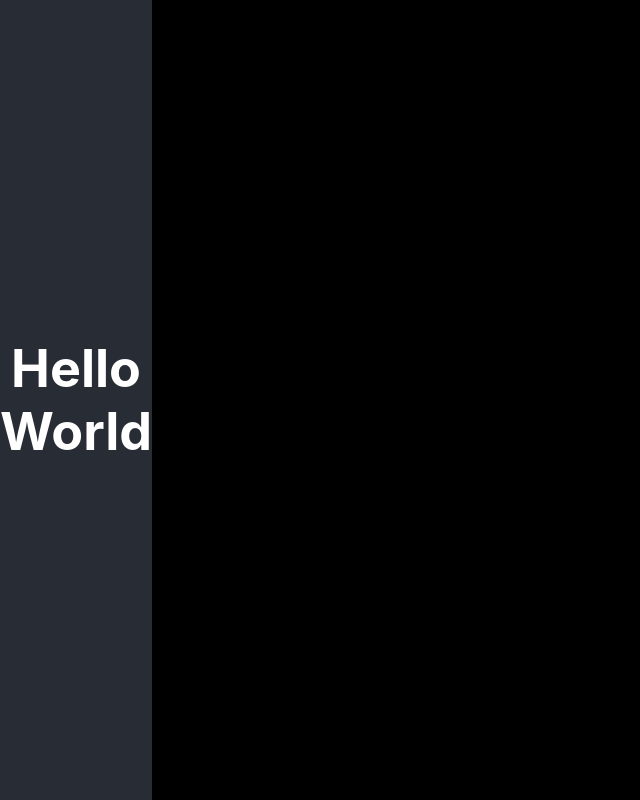
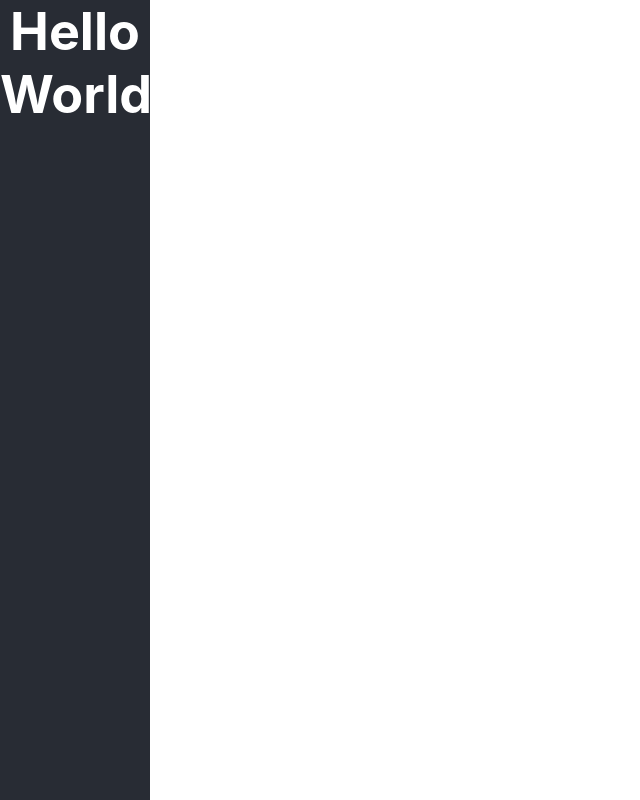
Before and after one commit to MatthewSteckelberg/attackOnTime, a React (Create React App) app in the folder client/: page / in a window 1280 px wide. Shown: the whole page, without its empty margins (0-640 px from the left). Built offline with nearby package versions, Linux system fonts and the light colour scheme.

Commit message:
fixed css

```diff
--- a/client/src/App.css
+++ b/client/src/App.css
@@ -1,5 +1,21 @@
 .App {
   text-align: center;
+  position: relative;
+}
+
+.App-header{
+position: absolute;
+left: 0;
+top: 0;
+width: 150px;
+}
+
+.app-body{
+  position: fixed;
+  left: 150px;
+  top: 0;
+  width: calc(100% - 150px);
+  height: 100%;
 }
 
 .App-logo {
@@ -16,8 +32,6 @@
 .App-header {
   background-color: #282c34;
   min-height: 100vh;
-  display: flex;
-  flex-direction: column;
   align-items: center;
   justify-content: center;
   font-size: calc(10px + 2vmin);
--- a/client/src/App.js
+++ b/client/src/App.js
@@ -2,6 +2,7 @@ import './App.css';
 import { BrowserRouter, Switch, Route, Link } from 'react-router-dom';
 import BayWindow from './games/windows/index.js';
 import FlashlightReact from './games/Flashlight/FlashlightReact';
+
 
 
 
@@ -11,16 +12,18 @@ function App() {
       <header className="App-header">
         <h1>Hello World</h1>
       </header>
-
+      <div className="app-body">
         <BrowserRouter>
           <Switch>
             <Route path="/1">
               <BayWindow />
             </Route>
             <Route path="/2">
-          <FlashlightReact/>
+              <FlashlightReact />
+
             </Route>
             <Route exact path="/3">
+
             </Route>
             <Route path="/4">
             </Route>
@@ -28,7 +31,7 @@ function App() {
             </Route>
           </Switch>
         </BrowserRouter>
-
+      </div>
     </div>
   );
 }
--- a/client/src/games/Flashlight/flashlight.module.css
+++ b/client/src/games/Flashlight/flashlight.module.css
@@ -1,5 +1,8 @@
 /* Flashlight Overlay */
-:root {
+:global .flashlightGame {
+  position: absolute;
+  left: 0;
+  top: 0;
   cursor: none;
   --cursorX: 50vw;
   --cursorY: 50vh;
@@ -10,8 +13,9 @@
     rgba(0,0,0,.5) 80%,
     rgba(0,0,0,0.98) 100%
   );
+  border: 3px solid white;
 }
-:root:before {
+:global .flashlightGame:before {
 
   content: '';
   display: block;
--- a/client/src/games/Flashlight/flashlightReact.js
+++ b/client/src/games/Flashlight/flashlightReact.js
@@ -1,10 +1,11 @@
-//import "./flashlight.module.css"
+import "./flashlight.module.css"
 import "./lightswitch.module.css"
-
+//import Radium from 'radium';
 
 
 
     function FlashlightReact() {
+
 
 
 
@@ -19,7 +20,7 @@ import "./lightswitch.module.css"
           document.addEventListener('mousemove',update)
           document.addEventListener('touchmove',update)
 
-          const TurnOnLights = (event) =>
+          const turnOnLights = (event) =>
           {
             event.preventDefault();
              document.body.style.cursor="pointer";
@@ -32,8 +33,10 @@ import "./lightswitch.module.css"
           }
 
 
-        return (<>
-            <img src="https://cdn.pixabay.com/photo/2012/04/16/13/27/switch-36000_960_720.png" alt="light switch" id="lightSwitch" style="width:200px;height:250px;" onclick={TurnOnLights} />
+        return (
+
+        <div className="flashlightGame">
+            <img src="./images/light-switch-37017_960_720.webp" alt="light switch" id="lightSwitch" onclick={turnOnLights}/>
             <section>
                 <article>
                     <h2>Hidden Headline</h2>
@@ -54,7 +57,9 @@ import "./lightswitch.module.css"
                     <p>Lorem ipsum dolor sit amet, consectetur adipisicing elit. Perspiciatis fugit earum voluptas officia, quasi saepe et commodi, dolores cumque quam fuga ullam, itaque ea dignissimos asperiores adipisci ad eveniet repellendus!</p>
                 </article>
             </section>
-        </>);
+            <div className="test"></div>
+        </div>
+        );
 
     }
-export default FlashlightReact();
+export default FlashlightReact;
--- a/client/src/games/Flashlight/lightswitch.module.css
+++ b/client/src/games/Flashlight/lightswitch.module.css
@@ -1,3 +1,10 @@
+
+
+#lightSwitch{
+  height:250px;
+  width: 200px;
+}
+
 html {
   box-sizing: border-box;
   font-family: 'Arial', sans-serif;
--- a/client/src/games/windows/index.js
+++ b/client/src/games/windows/index.js
@@ -74,7 +74,7 @@ function BayWindow() {
     }
 
     return (
-        <head>
+        <div className="windows-main">
             <h1 id="header"> Find the Dog</h1>
             <div class="stage">
 
@@ -94,7 +94,7 @@ function BayWindow() {
                 </div>
 
             </div>
-        </head>
+        </div>
     )
 }
 
--- a/client/src/games/windows/style.css
+++ b/client/src/games/windows/style.css
@@ -1,21 +1,21 @@
-html, body, .stage, .ring, .img {
+.windows-main, .stage, .ring, .img {
     width:100%;
     height: 100%;
     transform-style: preserve-3d;
     user-select:none;
   }
 
-  html, body, .stage {
+  .windows-main, .stage {
     overflow:hidden;
     background:#000;
 
   }
 
-  div, svg {
+  .windows-main div, svg {
     position: absolute;
   }
 
-  .container {
+  .windows-main .container {
     perspective: 2000px;
     width: 300px;
     height: 400px;
@@ -24,6 +24,6 @@ html, body, .stage, .ring, .img {
     transform:translate(-50%,-50%);
   }
 
-  #header {
+  .windows-main #header {
       color:aliceblue
   }
```
Also changed, not shown: client/src/games/Flashlight/images/light-switch-37017_960_720.webp (added), client/src/games/Flashlight/images/switch-36000_960_720.webp (added). Lines whose indentation alone changed are shown as unchanged.
